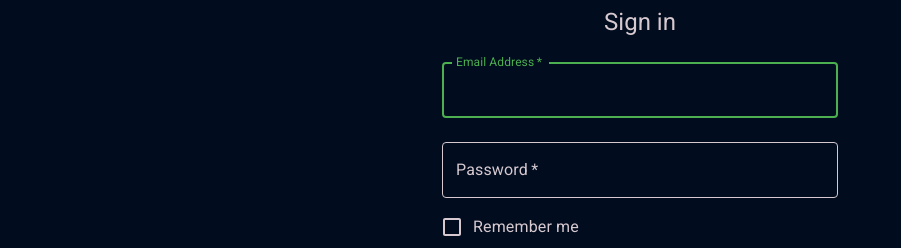
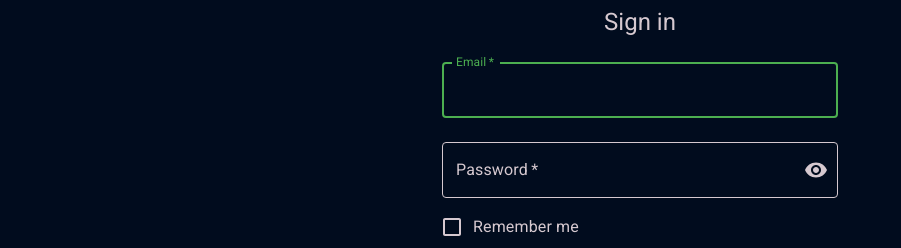
Before and after one commit to JasonJTW/Gaze, a React (Vite) app in the folder client/: page /signin in a window 1280 px wide. Shown: the part 194-442 px from the top of the page, without its empty margins (0-901 px from the left). Built offline with nearby package versions, Linux system fonts and the light colour scheme.

Commit message:
feat(Signin&Signout): Refine Signin page

```diff
--- a/client/src/routes/Signin.tsx
+++ b/client/src/routes/Signin.tsx
@@ -11,9 +11,17 @@ import {
   Button,
   Grid,
   Link,
+  FormControl,
+  InputLabel,
+  OutlinedInput,
+  InputAdornment,
+  IconButton,
 } from "@mui/material";
+import { Visibility, VisibilityOff } from "@mui/icons-material";
 import LockOutlinedIcon from "@mui/icons-material/LockOutlined";
+import { useState } from "react";
 
+const hostName = import.meta.env.VITE_ServerHostName;
 const theme = createTheme({
   palette: {
     background: {
@@ -65,6 +73,53 @@ const theme = createTheme({
         },
       },
     },
+    MuiFormControl: {
+      styleOverrides: {
+        root: {
+          "& .MuiInputBase-input": {
+            color: "#d6c9d0", // Text color
+          },
+          "& .MuiInputLabel-root": {
+            color: "#d6c9d0", // Label color
+          },
+          "& .MuiOutlinedInput-root .MuiOutlinedInput-notchedOutline": {
+            borderColor: "#d6c9d0", // Outline border color
+          },
+          "& .MuiOutlinedInput-root:hover .MuiOutlinedInput-notchedOutline": {
+            borderColor: "#1565c0", // Outline border color on-hover
+          },
+          "& .MuiOutlinedInput-root.Mui-focused .MuiOutlinedInput-notchedOutline":
+            {
+              borderColor: "#4caf50", // Outline border color when focused
+            },
+          "& .MuiInputLabel-root.Mui-focused": {
+            color: "#4caf50", // Label color when focused
+          },
+          "& .MuiInputBase-input:focus": {
+            color: "#4caf50", // Text color when focused
+          },
+          "& .MuiInputBase-input:-webkit-autofill": {
+            WebkitBoxShadow: "0 0 0 100px #010c1e inset",
+            WebkitTextFillColor: "#ffffff",
+          },
+        },
+      },
+    },
+    MuiInputAdornment: {
+      styleOverrides: {
+        root: {
+          "& .MuiIconButton-root": {
+            color: "#d6c9d0", // 修改 endAdornment 的 icon 顏色
+          },
+          "& .MuiIconButton-root:hover": {
+            color: "#1565c0", // 修改 hover 狀態下的 icon 顏色
+          },
+          "& .MuiIconButton-root.Mui-focused": {
+            color: "#4caf50", // 修改 focus 狀態下的 icon 顏色
+          },
+        },
+      },
+    },
     MuiCheckbox: {
       styleOverrides: {
         root: {
@@ -93,16 +148,48 @@ const theme = createTheme({
 });
 
 export default function SignIn() {
-  const handleSubmit = (event: React.FormEvent<HTMLFormElement>) => {
+  const handleSubmit = async (event: React.FormEvent<HTMLFormElement>) => {
     event.preventDefault();
     const data = new FormData(event.currentTarget);
+    const email = data.get("email");
+    const password = data.get("password");
     alert(
-      `email: ${data.get("email")}
-      password: ${data.get("password")}`
+      `email: ${email}
+      password: ${password}`
     );
 
-    //TODO: Implement Sign in function
+    // TODO: Implement Sign in function
+    try {
+      const response = await fetch(`${hostName}/api/user/signin`, {
+        method: "POST",
+        headers: {
+          Accept: "application/json",
+          "Content-Type": "application/json",
+        },
+        body: JSON.stringify({
+          email: email,
+          password: password,
+        }),
+      });
+      const result = await response.json();
+
+      console.log("result: ", result);
+      if (!response.ok) {
+        throw new Error(result.message);
+      }
+      alert("Sign in successfully");
+      // TODO: Store JWT in cookie
+    } catch (err) {
+      const error = err as Error;
+      console.error(error);
+      alert("Failed to sign in: " + error.message);
+    }
   };
+
+  /// password visibility state
+  const [showPassword, setShowPassword] = useState(false);
+
+  const handleClickShowPassword = () => setShowPassword(!showPassword);
 
   return (
     <ThemeProvider theme={theme}>
@@ -132,21 +219,33 @@ export default function SignIn() {
               required
               fullWidth
               id="email"
-              label="Email Address"
+              label="Email"
               name="email"
               autoComplete="email"
               autoFocus
             />
-            <TextField
-              margin="normal"
-              required
-              fullWidth
-              name="password"
-              label="Password"
-              type="password"
-              id="password"
-              autoComplete="current-password"
-            />
+            <FormControl fullWidth variant="outlined" margin="normal" required>
+              <InputLabel htmlFor="password">Password</InputLabel>
+              <OutlinedInput
+                id="password"
+                name="password"
+                type={showPassword ? "text" : "password"}
+                autoComplete="current-password"
+                label="Password"
+                endAdornment={
+                  <InputAdornment position="end">
+                    <IconButton
+                      onClick={handleClickShowPassword}
+                      // onMouseDown={handleMouseDownPassword}
+                      edge="end"
+                    >
+                      {showPassword ? <VisibilityOff /> : <Visibility />}
+                    </IconButton>
+                  </InputAdornment>
+                }
+              />
+            </FormControl>
+            {/* //TODO: Implement remember me */}
             <FormControlLabel
               control={<Checkbox value="remember" />}
               label="Remember me"
@@ -159,6 +258,7 @@ export default function SignIn() {
             >
               Sign In
             </Button>
+            {/* // TODO: Implement forgot password and sign up link */}
             <Grid container>
               <Grid item xs>
                 <Link href="#" variant="body2">
```
Also changed, not shown: 1 other file (tests, documents, lock files or other folders).
